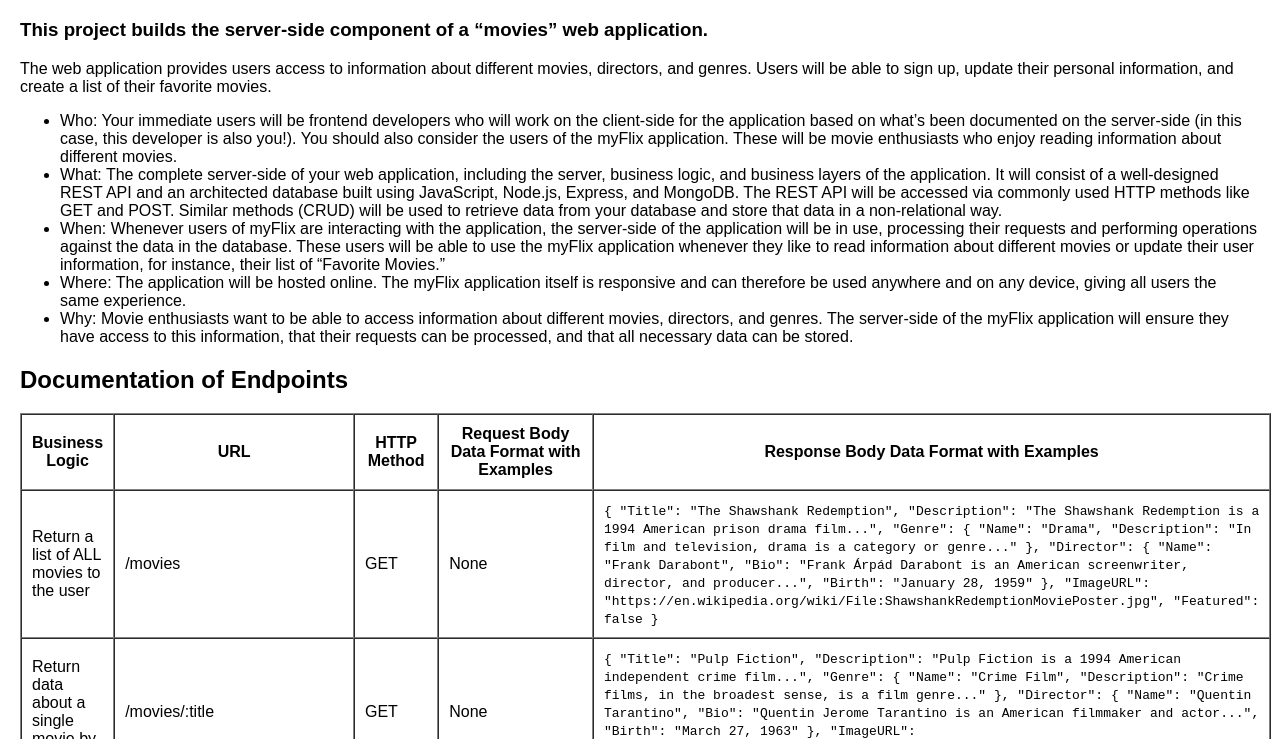
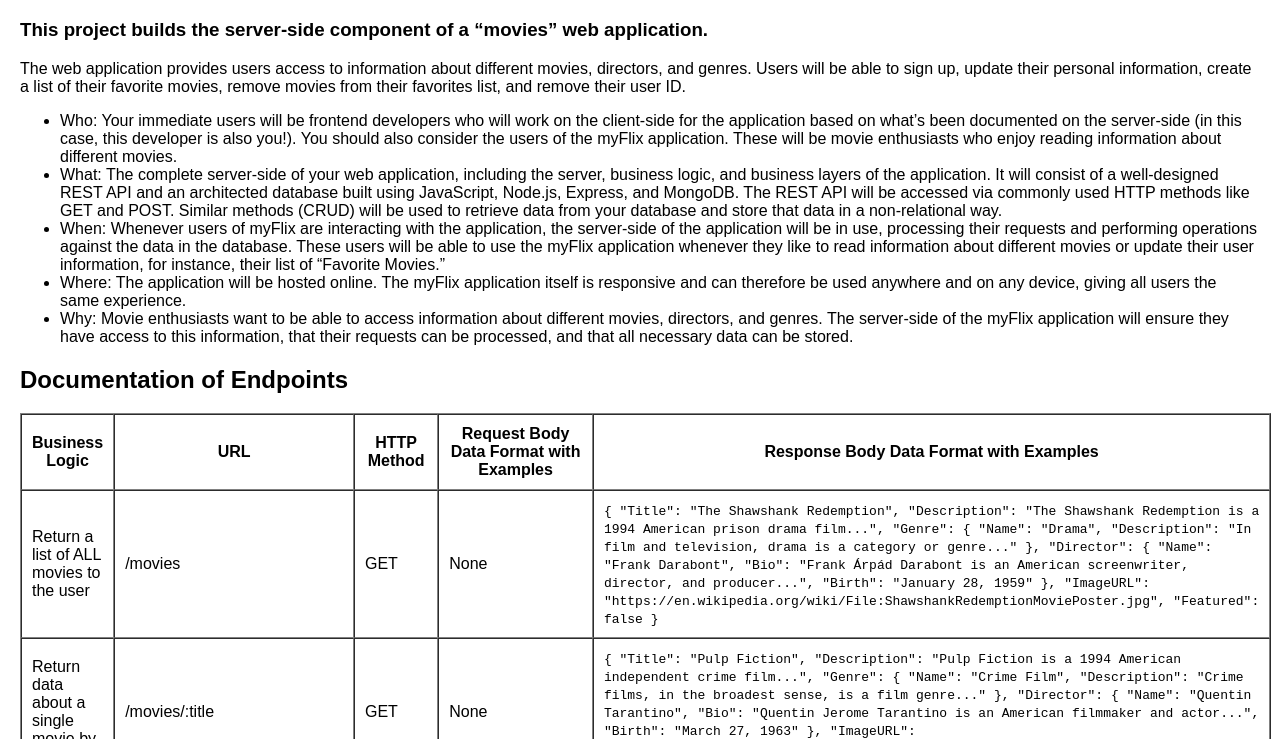
Before and after one commit to AmySikora/movie_api, a website: page public/documentation.html in a window 1280 px wide. Shown: the part 61-800 px from the top of the page. Drawn offline with Linux system fonts and the light colour scheme; files that its build step writes are made by us from their sources.

Commit message:
Updated tex

```diff
--- a/public/documentation.html
+++ b/public/documentation.html
@@ -9,7 +9,7 @@
 <body>
     <h1>Welcome to myFlix API</h1>
     <h3>This project builds the server-side component of a “movies” web application.</h3>
-    <p>The web application provides users access to information about different movies, directors, and genres. Users will be able to sign up, update their personal information, and create a list of their favorite movies.</p>
+    <p>The web application provides users access to information about different movies, directors, and genres. Users will be able to sign up, update their personal information, create a list of their favorite movies, remove movies from their favorites list, and remove their user ID.</p>
 
     <ul>
         <li>Who: Your immediate users will be frontend developers who will work on the client-side for the application based on what’s been documented on the server-side (in this case, this developer is also you!). You should also consider the users of the myFlix application. These will be movie enthusiasts who enjoy reading information about different movies.</li>
```
